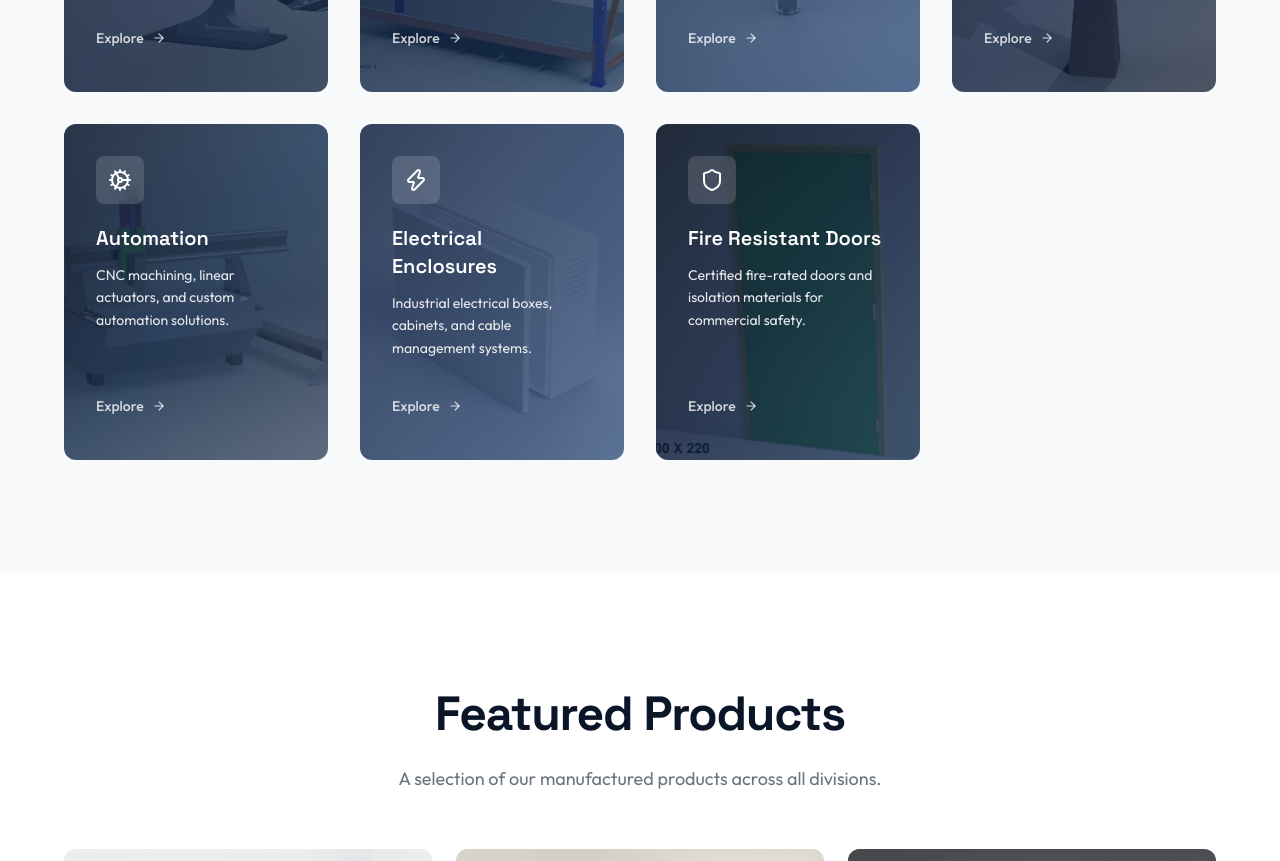
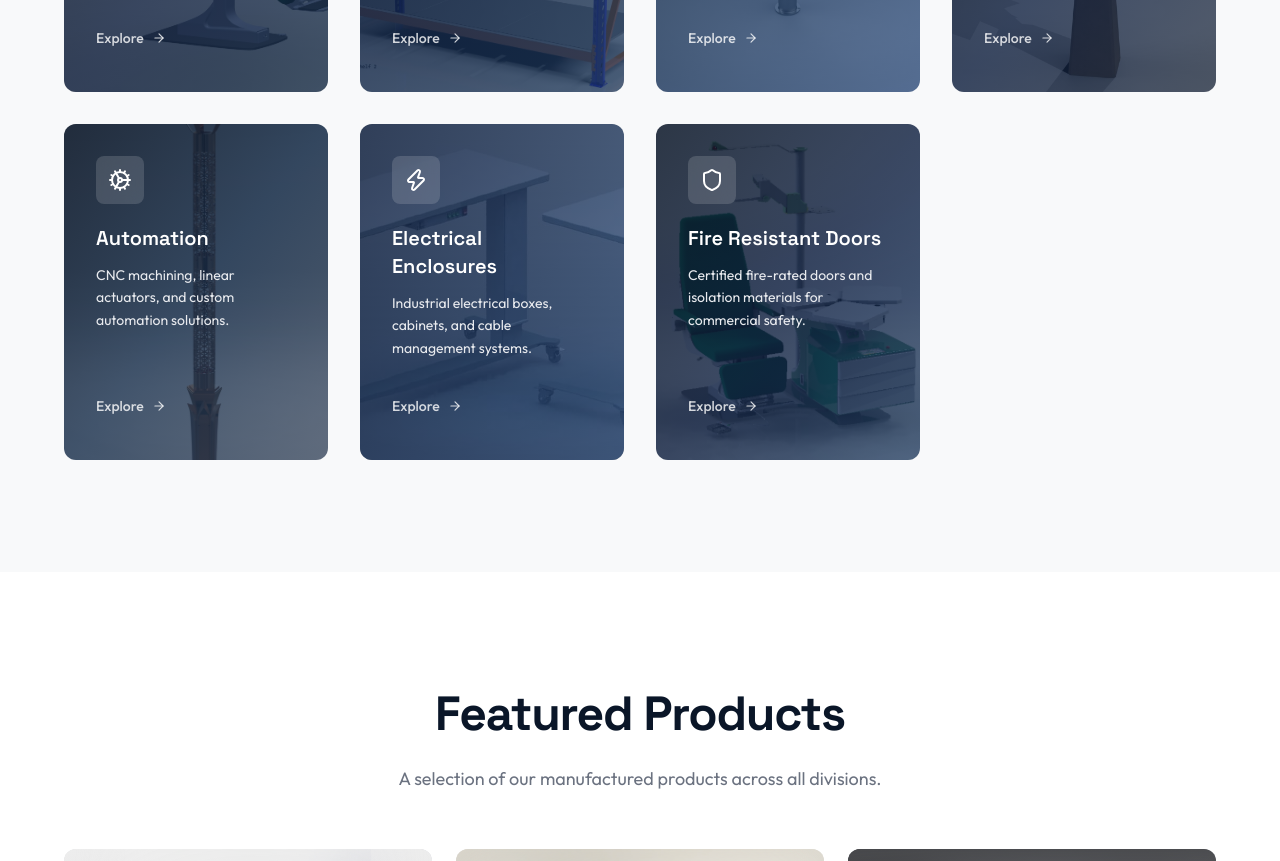
Before and after one commit to yara-hue/medimarks, a Next.js app: page / in a window 1280 px wide. Shown: the part 2000-2861 px from the top of the page. Built offline with nearby package versions, Linux system fonts and the light colour scheme.

Commit message:
fix: update Capabilities card images to use existing product images

```diff
--- a/src/components/sections/home/Capabilities.tsx
+++ b/src/components/sections/home/Capabilities.tsx
@@ -22,9 +22,9 @@ const cardImages: Record<string, string> = {
   "storage-solutions": "/images/products/product-shelf-model-1.jpg",
   "decorative-light-poles": "/images/products/product-garden-light-pole.jpg",
   "art-sculptures": "/images/products/product-star-alliance-2.jpg",
-  "automation": "/images/products/Automation/4 Axis CNC Router Machine 1530.jpg",
-  "electrical-enclosures": "/images/products/Electrical Enclosures/Electrical Box 1.jpg",
-  "fire-resistant-doors": "/images/products/Fire Resistant Metal Doors/MH.Door 100x220.jpg",
+  "automation": "/images/products/product-lc3-narrow-vertical.jpg",
+  "electrical-enclosures": "/images/products/product-wheel-chair-etables.jpg",
+  "fire-resistant-doors": "/images/products/product-t3000.jpg",
 };
 
 const cardGradients: Record<string, string> = {
```
